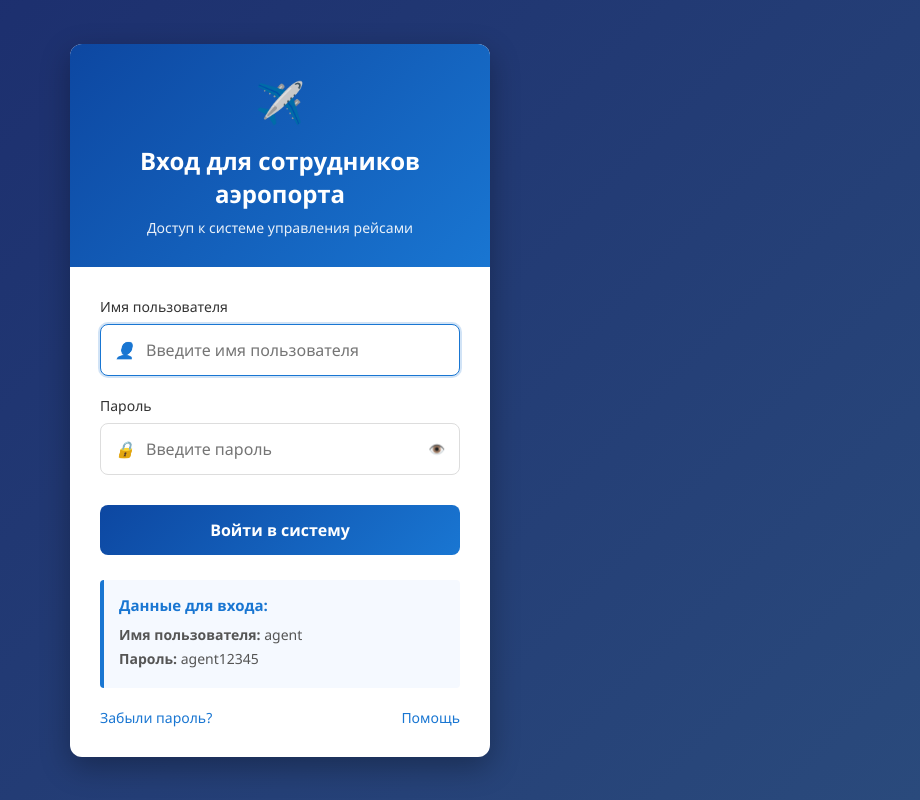
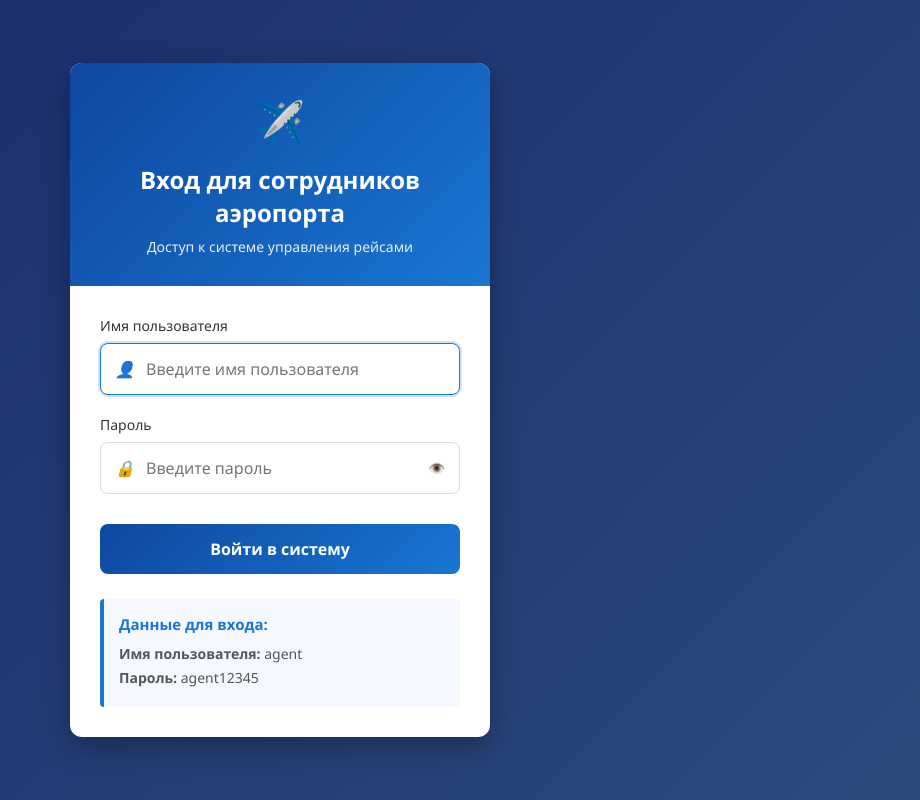
Before and after one commit to Lileck/airport-reg, a Django app: page /accounts/login/ in a window 1280 px wide. Shown: the whole page, without its empty margins (360-1280 px from the left). Run offline with Django 5.2, Linux system fonts and the light colour scheme.

Commit message:
Initial commit

```diff
--- a/flights/templates/flights/login.html
+++ b/flights/templates/flights/login.html
@@ -256,10 +256,7 @@
 
             </div>
 
-            <div class="footer-links">
-                <a href="#">Забыли пароль?</a>
-                <a href="#">Помощь</a>
-            </div>
+
         </form>
     </div>
 
```
Also changed, not shown: db.sqlite3.
